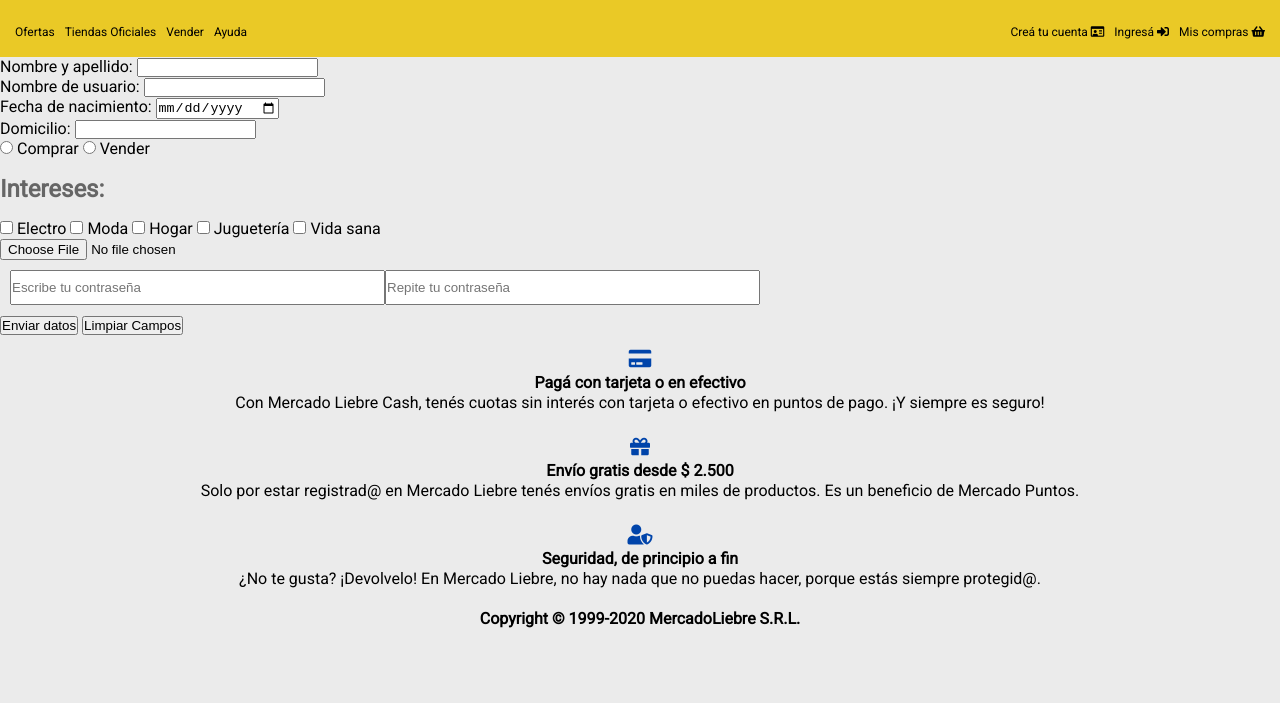
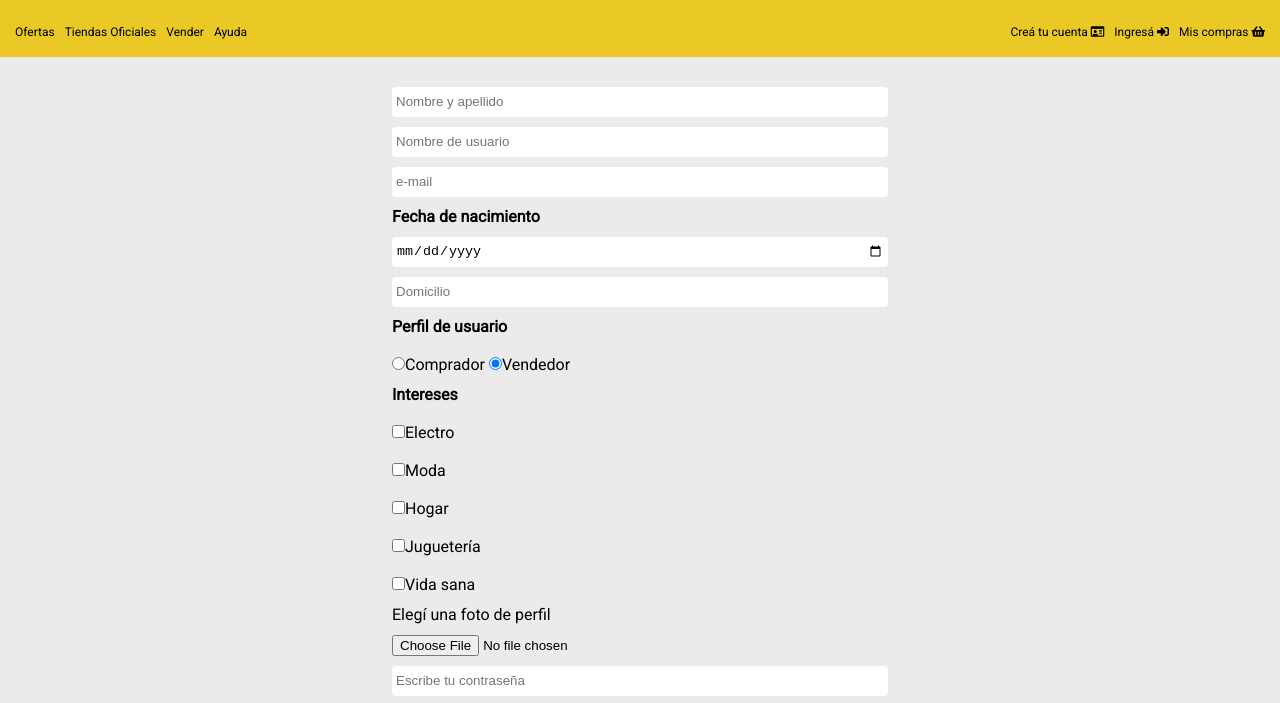
Before and after one commit to AraceliCatalano/MercadoLiebre, a website: page views/register.html in a window 1280 px wide. Shown: the part 67-770 px from the top of the page. Drawn offline with Linux system fonts and the light colour scheme; files that its build step writes are made by us from their sources; files whose address does not match are found by name.

Commit message:
avances clase form

```diff
--- a/app.js
+++ b/app.js
@@ -3,7 +3,7 @@ const app = express();
 app.use(express.static('public'));
 
 
-app.listen(3000, ()=>{
+app.listen(3001, ()=>{
     console.log('Servidor ejecutando en puerto 3000');
 });
 
--- a/public/css/styles.css
+++ b/public/css/styles.css
@@ -236,6 +236,7 @@ footer section {
     padding: 10px;
 }
 
+/*Página de login*/
 .login-container {
     margin: auto;
     display: flex;
@@ -286,6 +287,48 @@ form .login-button a {
     border-radius: 4px;
     border: none;
 }
+
+/*Página de login*/
+.form-container {
+    display: flex;
+    justify-content: center;
+    margin: 20px;
+}
+
+.form-register [type="submit"], .form-register [type="reset"] {
+    background-color: #3583fa;
+    margin: 20px;
+    color: #ebebeb;
+    border-radius: 5px;
+    width: 150px;
+    height: 30px;
+    border:none;
+}
+
+.form-register {
+    display: flex;
+    flex-direction: column;
+    flex-wrap: wrap;
+    align-items: flex-start;
+    width: 40%;
+}
+
+.form-register * {
+    margin-top: 10px;
+}
+
+.form-register [type="text"], .form-register [type="date"], .form-register [type="password"], .form-register [type="email"] {
+    width: 100%;
+    border-radius: 4px;
+    border: 0;
+    height: 30px;
+    padding: 4px;
+}
+
+.div-submit {
+    justify-content: end;
+}
+
 
 @media (min-width:361px) and (max-width: 761px) {
     .description {
@@ -357,7 +400,6 @@ form .login-button a {
         justify-content: space-around;
     }
 
-
 }
 
 @media (min-width:769px) {
--- a/views/register.html
+++ b/views/register.html
@@ -1,5 +1,6 @@
 <!DOCTYPE html>
 <html>
+
 <head>
     <meta charset="UTF-8">
     <title>Bienvenidxs a MercadoLiebre</title>
@@ -8,18 +9,19 @@
     <link rel="stylesheet" href="https://cdnjs.cloudflare.com/ajax/libs/font-awesome/5.11.2/css/all.min.css">
     <link rel="stylesheet" href="css/styles.css">
     <script>
-            function validar(){
-                if(document.getElementById("password").value == document.getElementById("password-verify").value){
-                    document.getElementById("password-verify").style.backgroundColor="green"
-                    document.getElementById("password-error-message").innerHTML=undefined
+        function validar() {
+            if (document.getElementById("password").value == document.getElementById("password-verify").value) {
+                document.getElementById("password-verify").style.backgroundColor = "green"
+                document.getElementById("password-error-message").innerHTML = undefined
             }
-            else{
-                document.getElementById("password-verify").style.backgroundColor="pink"
-                document.getElementById("password-error-message").innerHTML="Las contraseñas no coinciden"
+            else {
+                document.getElementById("password-verify").style.backgroundColor = "pink"
+                document.getElementById("password-error-message").innerHTML = "Las contraseñas no coinciden"
             }
         }
     </script>
 </head>
+
 <body>
     <header>
         <div class="top-header">
@@ -41,7 +43,7 @@
                 <li><a href="#">Vender</a></li>
                 <li><a href="#">Ayuda</a></li>
             </ul>
-                <ul  class="user-nav-list">
+            <ul class="user-nav-list">
                 <li><a href="/register">Creá tu cuenta <i class="far fa-id-card"></i></a></li>
                 <li><a href="/login">Ingresá <i class="fas fa-sign-in-alt"></i></a></li>
                 <li><a href="#">Mis compras <i class="fas fa-shopping-basket"></i></a></li>
@@ -52,60 +54,40 @@
         </div>
     </header>
 
-        <form action="resultado.html" method="POST">
+    <div class="form-container">
+        <form action="registered" method="GET" class="form-register">
+            <input type="text" placeholder="Nombre y apellido" required>
+            <input type="text" placeholder="Nombre de usuario" required>
+            <input type="email" placeholder="e-mail" required minlength="6" maxlength="64">
+            <h4>Fecha de nacimiento</h4>
+            <input type="date" required>
+            <input type="text" placeholder="Domicilio" required>
+            <h4>Perfil de usuario</h4>
             <div>
-              <label>Nombre y apellido:</label>
-              <input type="text" name="nombre" required>
+                <label for="comprador"><input type="radio" id="comprador" name="tipo-de-usuario" value="c" checked>Comprador</label>
+                <label for="vendedor"><input type="radio" id="vendedor" name="tipo-de-usuario" value="v" checked>Vendedor</label>
+            </div>
+            <h4>Intereses</h4>
+            <label for="electro"><input type="checkbox" id="electro" value="electro">Electro</label>
+            <label for="moda"><input type="checkbox" id="moda" value="moda">Moda</label>
+            <label for="hogar"><input type="checkbox" id="hogar" value="hogar">Hogar</label>
+            <label for="jugueteria"><input type="checkbox" id="jugueteria" value="jugueteria">Juguetería</label>
+            <label for="vida-sana"><input type="checkbox" id="vida-sana" value="vida-sana">Vida sana</label>
+            <label for="avatar">Elegí una foto de perfil</label>
+            <input type="file" accept="image/png, image/jpeg, image/jpg" value="Foto de pergil" id="avatar">
+            <input type="password" id="pass" placeholder="Escribe tu contraseña" required minlength="8">
+            <input type="password" id="passverify" placeholder="Confirma tu contraseña" required onkeyup="validar()">
+            <div>
+                <span id="password-error-message"></span>
+            </div>
+            <div class="div-submit">
+                <input type="submit" value="Enviar datos">
+                <input type="reset" value="Limpiar datos">
+            </div>
+        </form>
+
     </div>
 
-            <div>
-                <label>Nombre de usuario:</label>
-                <input type="text" name="user-name" required>
-            </div>
-
-            <div>
-                <label>Fecha de nacimiento:</label>
-                <input type="date" name="date-of-birth" required>
-            </div>
-
-            <div>
-                <label>Domicilio:</label>
-                <input type="text" name="address" required>
-            </div>
-
-            <div class="perfil">
-              <input type="radio" name="perfil" value="comprar">
-              <label for="comprar">Comprar</label>
-              <input type="radio" name="perfil" value="vender">
-              <label for="vender">Vender</label>
-            </div>
-
-            <h3>Intereses:</h3>
-            <div class="intereses">
-              <input type="checkbox" name="intereses" value="electro">
-              <label for="electro">Electro</label>
-              <input type="checkbox" name="intereses" value="moda">
-              <label for="moda">Moda</label>
-              <input type="checkbox" name="intereses" value="hogar">
-              <label for="hogar">Hogar</label>
-              <input type="checkbox" name="intereses" value="jugueteria">
-              <label for="jugueteria">Juguetería</label>
-              <input type="checkbox" name="intereses" value="vida-sana">
-              <label for="vida-sana">Vida sana</label>
-            </div>
-
-           <input type="file" name="foto" accept=".jpg, .pdf, .png">
-
-            <div class="password">
-                <input type="password" name="password" required minlength="8" placeholder="Escribe tu contraseña">
-                <input type="password" name="password-confirm" required minlength="8" placeholder="Repite tu contraseña">
-            </div>
-
-            <div class="div-submit">
-                <input type="submit" value="Enviar datos">
-                <input type="reset" value="Limpiar Campos">
-            </div>
-          </form>
 
     <footer>
 
@@ -144,5 +126,7 @@
 
     </footer>
 
+
 </body>
+
 </html>
```
Lines whose indentation alone changed are shown as unchanged.
